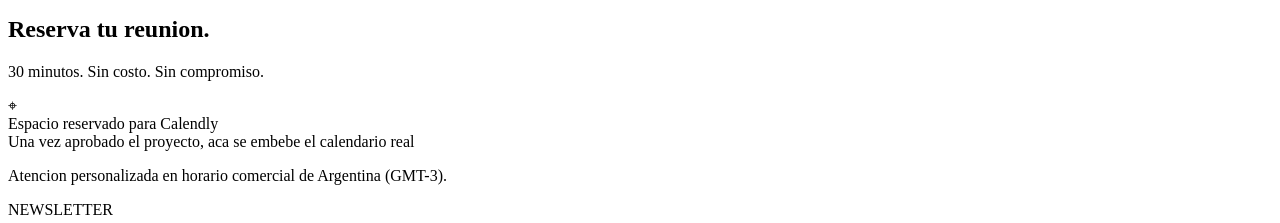
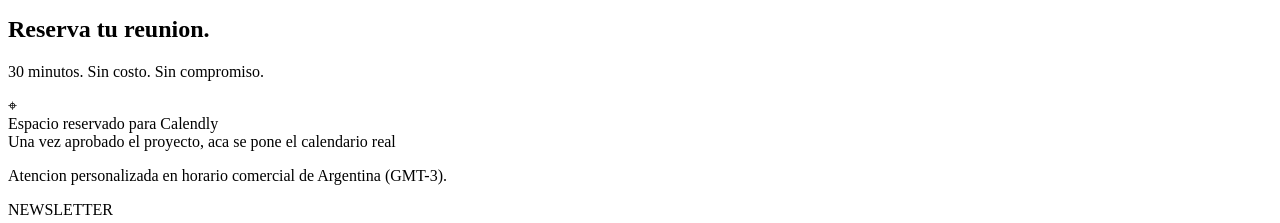
Before and after one commit to fran210607fa-source/gocactus-landing, a React (Vite) app: page / in a window 1280 px wide. Shown: the part 2780-3003 px from the top of the page. Built offline with nearby package versions, Linux system fonts and the light colour scheme; the HTML template or start-up script is replaced by a standard one; a web font is replaced by a local one.

Commit message:
Fix: cambiar 'embebe' por 'pone' en placeholder Calendly

```diff
--- a/src/components/LandingPage.jsx
+++ b/src/components/LandingPage.jsx
@@ -152,7 +152,7 @@ function LandingPage({ onNewsletterSubmit, onContactSubmit }) {
             <div className="calendly-placeholder">
               <div className="calendly-placeholder-icon">⌖</div>
               <div>Espacio reservado para Calendly</div>
-              <div className="tiny">Una vez aprobado el proyecto, aca se embebe el calendario real</div>
+              <div className="tiny">Una vez aprobado el proyecto, aca se pone el calendario real</div>
             </div>
             <p className="cta-agendar-caption">Atencion personalizada en horario comercial de Argentina (GMT-3).</p>
           </div>
```
Also changed, not shown: 1 other file (tests, documents, lock files or other folders).
